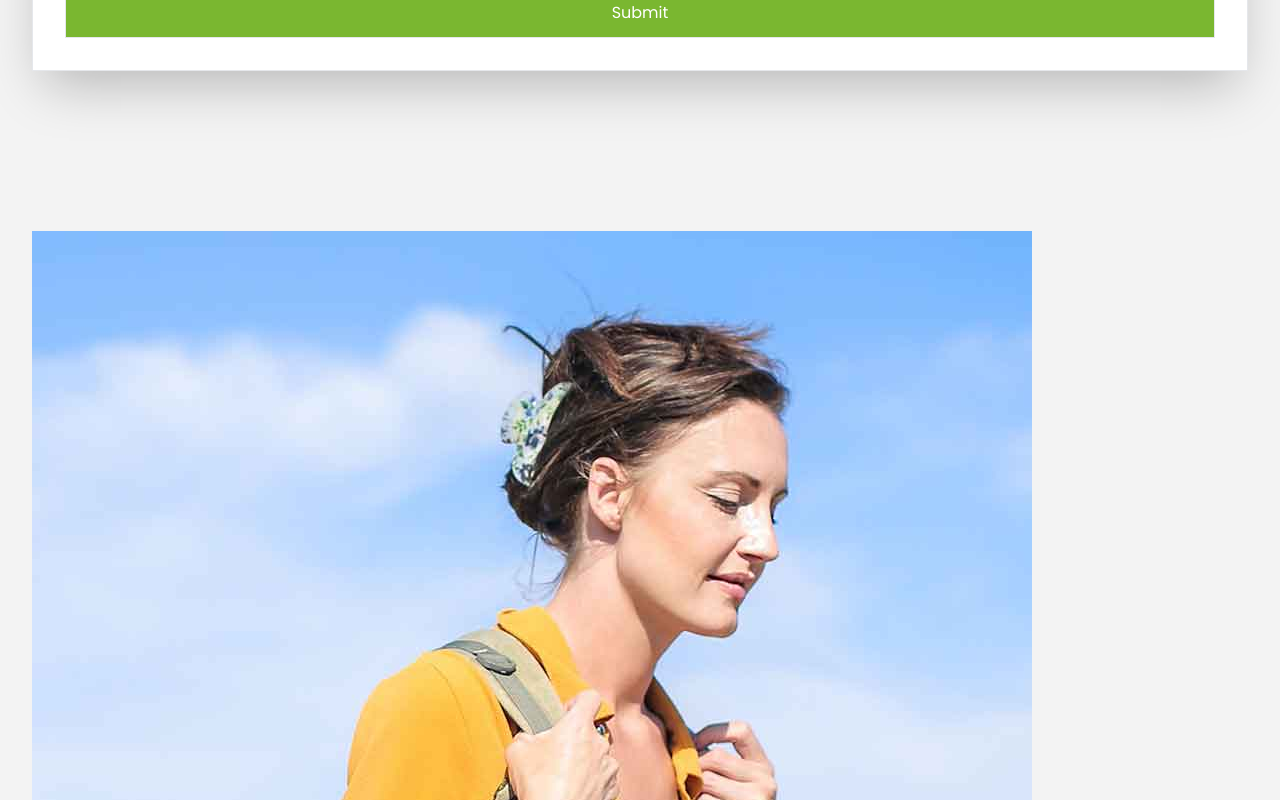
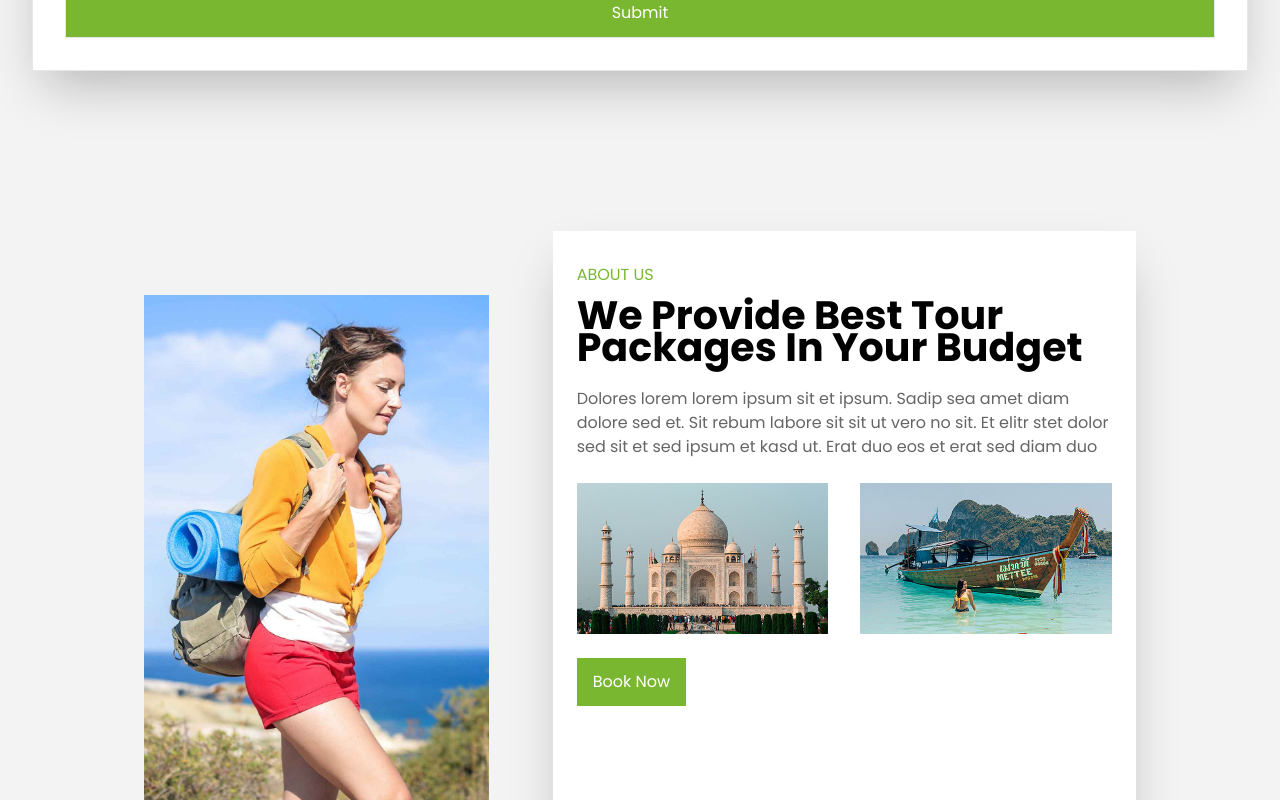
Before and after one commit to KaptainCS3/Travel_Xexpress, a React (Vite) app in the folder Travel_Xexpress/: page / in a window 1280 px wide. Shown: the part 820-1620 px from the top of the page. Built offline with nearby package versions, Linux system fonts and the light colour scheme.

Commit message:
minor changes

```diff
--- a/Travel_Xexpress/src/App.jsx
+++ b/Travel_Xexpress/src/App.jsx
@@ -3,8 +3,7 @@ import Nav from "./components/Nav";
 import "./App.css";
 import Hero from "./components/Hero";
 import BookTravel from "./components/BookTravel";
-import Tourist from "./components/Tourist";
-import About from "./components/About";
+import AboutMe from "./components/AboutMe";
 import Budget from "./components/Budget";
 import Explore from "./components/Explore";
 import Service from "./components/Service";
@@ -21,8 +20,7 @@ const App = () => {
         <Nav />
         <Hero />
         <BookTravel />
-        <Tourist />
-        <About />
+        <AboutMe />
         <Budget />
         <Explore />
         <Service />
```
